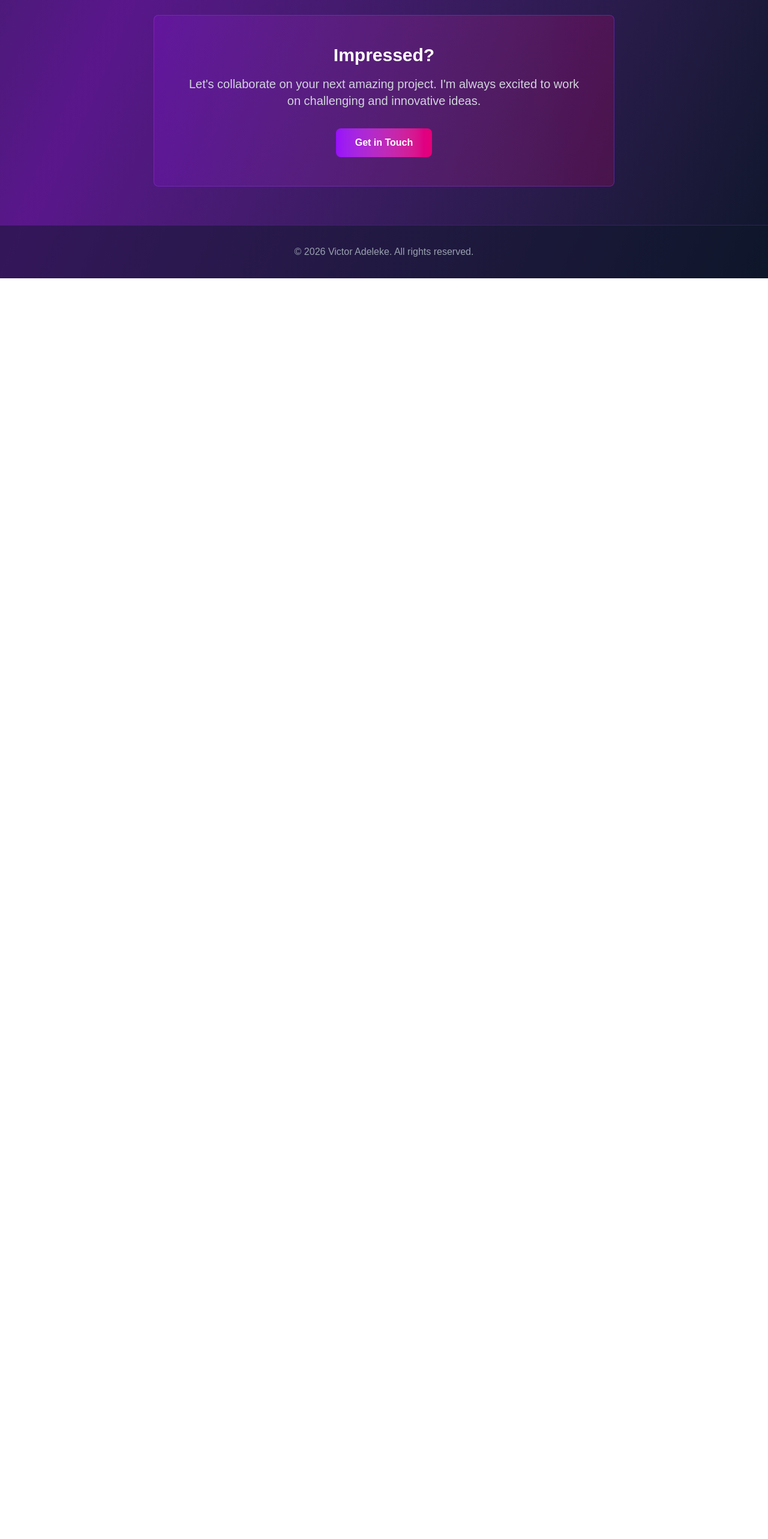
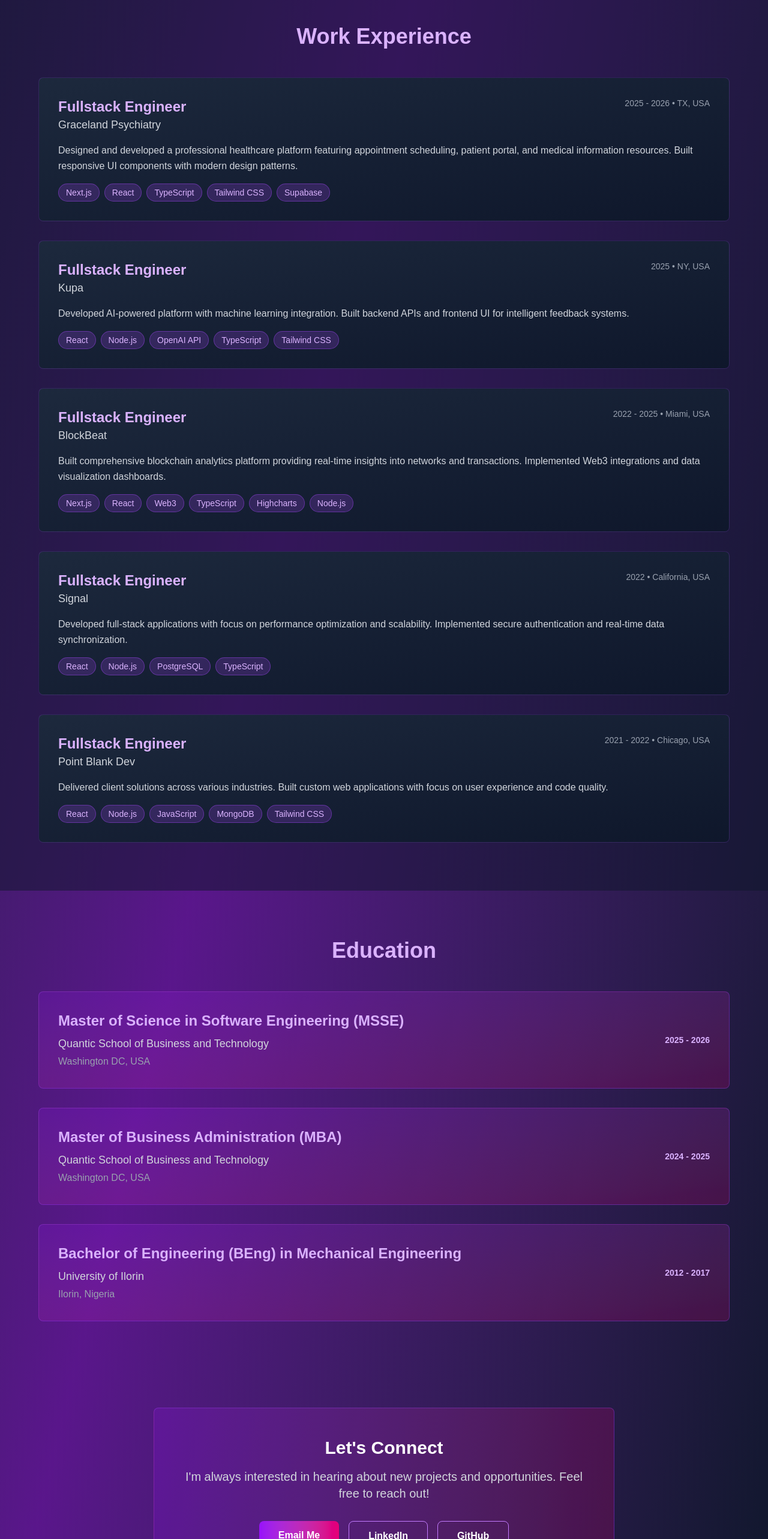
Before and after one commit to rephidimC/Portfolio, a Next.js app: page /projects in a window 1280 px wide. Shown: the part 2380-4946 px from the top of the page at 60% size. Before the commit the page ends 2844 px from the top, so only its background shows below. Built offline with nearby package versions, Linux system fonts and the light colour scheme.

Commit message:
:zap: updates

```diff
--- a/app/page.tsx
+++ b/app/page.tsx
@@ -180,7 +180,6 @@ export default function Home() {
           </div>
         </div>
       </section>{" "}
-      id="about"
       {/* About Section */}
       <section className="py-20 px-6 bg-slate-900/50">
         <div className="max-w-6xl mx-auto">
@@ -302,19 +301,23 @@ export default function Home() {
           </p>
           <div className="flex gap-6 justify-center flex-wrap">
             <a
-              href="mailto:your@email.com"
+              href="mailto:adelekeafolayan@gmail.com"
               className="px-8 py-3 bg-gradient-to-r from-purple-600 to-pink-600 rounded-lg font-semibold hover:shadow-lg hover:shadow-purple-500/50 transition-all"
             >
               Send me an Email
             </a>
             <a
-              href="#"
+              href="https://www.linkedin.com/in/victor-adeleke-afolayan/"
+              target="_blank"
+              rel="noopener noreferrer"
               className="px-8 py-3 border border-purple-400 rounded-lg font-semibold hover:bg-purple-500/10 transition-all"
             >
               LinkedIn
             </a>
             <a
-              href="#"
+              href="https://github.com/rephidimC"
+              target="_blank"
+              rel="noopener noreferrer"
               className="px-8 py-3 border border-purple-400 rounded-lg font-semibold hover:bg-purple-500/10 transition-all"
             >
               GitHub
@@ -325,7 +328,9 @@ export default function Home() {
       {/* Footer */}
       <footer className="border-t border-purple-500/20 py-8 px-6 bg-slate-900/50">
         <div className="max-w-6xl mx-auto text-center text-gray-400">
-          <p>© 2026 Victor Adeleke. All rights reserved.</p>
+          <p>
+            © {new Date().getFullYear()} Victor Adeleke. All rights reserved.
+          </p>
         </div>
       </footer>
     </div>
--- a/app/projects/page.tsx
+++ b/app/projects/page.tsx
@@ -282,27 +282,178 @@ export default function ProjectsPage() {
         </div>
       </section>
 
+      {/* Work Experience Section */}
+      <section className="py-20 px-6 bg-slate-900/50">
+        <div className="max-w-6xl mx-auto">
+          <h2 className="text-4xl font-bold mb-12 text-center text-purple-300">Work Experience</h2>
+          <div className="space-y-8">
+            {
+              [
+                {
+                  title: "Fullstack Engineer",
+                  company: "Graceland Psychiatry",
+                  location: "TX, USA",
+                  period: "2025 - 2026",
+                  link: "https://www.gracelandpsychiatry.com",
+                  description: "Designed and developed a professional healthcare platform featuring appointment scheduling, patient portal, and medical information resources. Built responsive UI components with modern design patterns.",
+                  tech: ["Next.js", "React", "TypeScript", "Tailwind CSS", "Supabase"],
+                },
+                {
+                  title: "Fullstack Engineer",
+                  company: "Kupa",
+                  location: "NY, USA",
+                  period: "2025",
+                  link: "https://kupa.ai",
+                  description: "Developed AI-powered platform with machine learning integration. Built backend APIs and frontend UI for intelligent feedback systems.",
+                  tech: ["React", "Node.js", "OpenAI API", "TypeScript", "Tailwind CSS"],
+                },
+                {
+                  title: "Fullstack Engineer",
+                  company: "BlockBeat",
+                  location: "Miami, USA",
+                  period: "2022 - 2025",
+                  link: "https://www.blockbeat.io",
+                  description: "Built comprehensive blockchain analytics platform providing real-time insights into networks and transactions. Implemented Web3 integrations and data visualization dashboards.",
+                  tech: ["Next.js", "React", "Web3", "TypeScript", "Highcharts", "Node.js"],
+                },
+                {
+                  title: "Fullstack Engineer",
+                  company: "Signal",
+                  location: "California, USA",
+                  period: "2022",
+                  description: "Developed full-stack applications with focus on performance optimization and scalability. Implemented secure authentication and real-time data synchronization.",
+                  tech: ["React", "Node.js", "PostgreSQL", "TypeScript"],
+                },
+                {
+                  title: "Fullstack Engineer",
+                  company: "Point Blank Dev",
+                  location: "Chicago, USA",
+                  period: "2021 - 2022",
+                  link: "https://www.pointblankdev.com",
+                  description: "Delivered client solutions across various industries. Built custom web applications with focus on user experience and code quality.",
+                  tech: ["React", "Node.js", "JavaScript", "MongoDB", "Tailwind CSS"],
+                },
+              ].map((job, idx) => (
+                <div key={idx} className="bg-gradient-to-br from-slate-800 to-slate-900 border border-purple-500/20 rounded-lg p-8 hover:border-purple-500/50 transition-all">
+                  <div className="flex flex-col md:flex-row md:items-start md:justify-between mb-4">
+                    <div>
+                      <h3 className="text-2xl font-bold text-purple-300">{job.title}</h3>
+                      <a
+                        href={job.link}
+                        target="_blank"
+                        rel="noopener noreferrer"
+                        className="text-lg text-gray-300 hover:text-purple-400 transition-colors"
+                      >
+                        {job.company}
+                      </a>
+                    </div>
+                    <span className="text-sm text-gray-400 md:text-right mt-2 md:mt-0">
+                      {job.period} • {job.location}
+                    </span>
+                  </div>
+                  <p className="text-gray-300 mb-4 leading-relaxed">{job.description}</p>
+                  <div className="flex flex-wrap gap-2">
+                    {job.tech.map((tech) => (
+                      <span
+                        key={tech}
+                        className="px-3 py-1 bg-purple-500/20 border border-purple-500/40 rounded-full text-sm text-purple-300"
+                      >
+                        {tech}
+                      </span>
+                    ))}
+                  </div>
+                </div>
+              ))
+            }
+          </div>
+        </div>
+      </section>
+
+      {/* Education Section */}
+      <section className="py-20 px-6">
+        <div className="max-w-6xl mx-auto">
+          <h2 className="text-4xl font-bold mb-12 text-center text-purple-300">Education</h2>
+          <div className="grid md:grid-cols-1 gap-8">
+            {
+              [
+                {
+                  degree: "Master of Science in Software Engineering (MSSE)",
+                  school: "Quantic School of Business and Technology",
+                  location: "Washington DC, USA",
+                  period: "2025 - 2026",
+                },
+                {
+                  degree: "Master of Business Administration (MBA)",
+                  school: "Quantic School of Business and Technology",
+                  location: "Washington DC, USA",
+                  period: "2024 - 2025",
+                },
+                {
+                  degree: "Bachelor of Engineering (BEng) in Mechanical Engineering",
+                  school: "University of Ilorin",
+                  location: "Ilorin, Nigeria",
+                  period: "2012 - 2017",
+                },
+              ].map((edu, idx) => (
+                <div
+                  key={idx}
+                  className="bg-gradient-to-br from-purple-600/20 to-pink-600/20 border border-purple-500/30 rounded-lg p-8"
+                >
+                  <div className="flex flex-col md:flex-row md:items-center md:justify-between">
+                    <div>
+                      <h3 className="text-2xl font-bold text-purple-300 mb-2">{edu.degree}</h3>
+                      <p className="text-lg text-gray-300 mb-1">{edu.school}</p>
+                      <p className="text-gray-400">{edu.location}</p>
+                    </div>
+                    <span className="text-sm font-semibold text-purple-300 mt-4 md:mt-0 md:whitespace-nowrap">
+                      {edu.period}
+                    </span>
+                  </div>
+                </div>
+              ))
+            }
+          </div>
+        </div>
+      </section>
+
       {/* CTA Section */}
       <section className="py-16 px-6">
         <div className="max-w-3xl mx-auto text-center bg-gradient-to-r from-purple-600/20 to-pink-600/20 border border-purple-500/30 rounded-lg p-12">
-          <h2 className="text-3xl font-bold mb-4">Impressed?</h2>
+          <h2 className="text-3xl font-bold mb-4">Let's Connect</h2>
           <p className="text-xl text-gray-300 mb-8">
-            Let's collaborate on your next amazing project. I'm always excited
-            to work on challenging and innovative ideas.
+            I'm always interested in hearing about new projects and opportunities. Feel free to reach out!
           </p>
-          <a
-            href="mailto:your@email.com"
-            className="inline-block px-8 py-3 bg-gradient-to-r from-purple-600 to-pink-600 rounded-lg font-semibold hover:shadow-lg hover:shadow-purple-500/50 transition-all"
-          >
-            Get in Touch
-          </a>
+          <div className="flex gap-4 justify-center flex-wrap">
+            <a
+              href="mailto:adelekeafolayan@gmail.com"
+              className="px-8 py-3 bg-gradient-to-r from-purple-600 to-pink-600 rounded-lg font-semibold hover:shadow-lg hover:shadow-purple-500/50 transition-all"
+            >
+              Email Me
+            </a>
+            <a
+              href="https://www.linkedin.com/in/victor-adeleke-afolayan/"
+              target="_blank"
+              rel="noopener noreferrer"
+              className="px-8 py-3 border border-purple-400 rounded-lg font-semibold hover:bg-purple-500/10 transition-all"
+            >
+              LinkedIn
+            </a>
+            <a
+              href="https://github.com/rephidimC"
+              target="_blank"
+              rel="noopener noreferrer"
+              className="px-8 py-3 border border-purple-400 rounded-lg font-semibold hover:bg-purple-500/10 transition-all"
+            >
+              GitHub
+            </a>
+          </div>
         </div>
       </section>
 
       {/* Footer */}
       <footer className="border-t border-purple-500/20 py-8 px-6 bg-slate-900/50">
         <div className="max-w-6xl mx-auto text-center text-gray-400">
-          <p>© 2026 Victor Adeleke. All rights reserved.</p>
+          <p>© {new Date().getFullYear()} Victor Adeleke. All rights reserved.</p>
         </div>
       </footer>
     </div>
```
